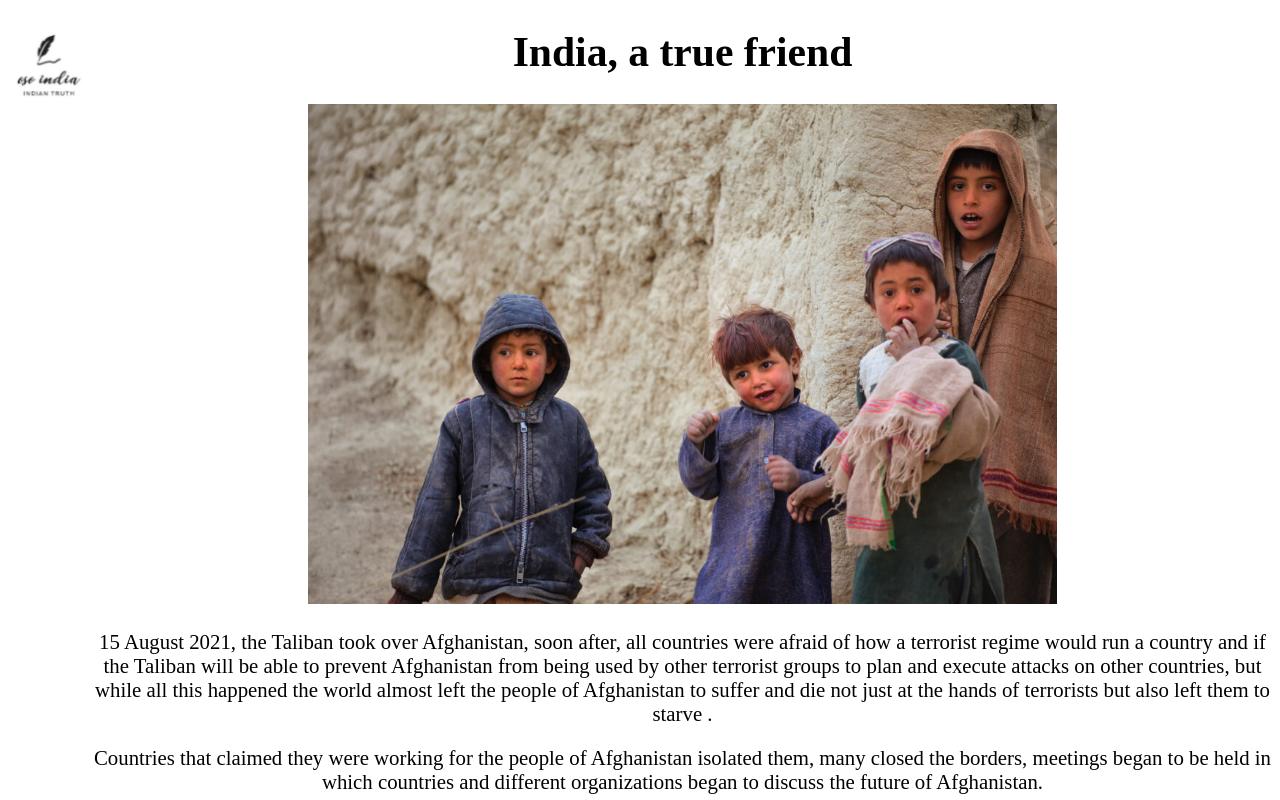
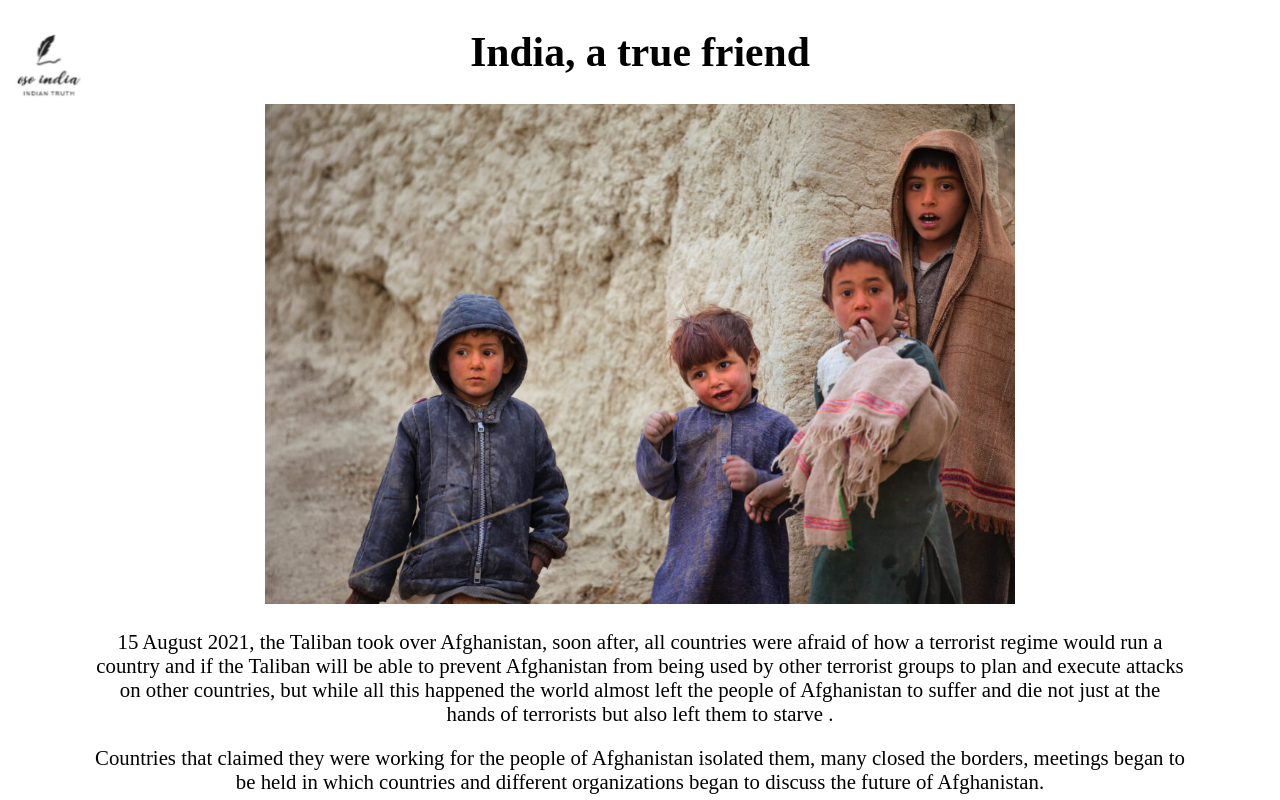
Before and after one commit to oso-india/Afghanistan, a plain HTML site: page index.html in a window 1280 px wide. Shown: the top 800 px of the page. Drawn offline with Linux system fonts and the light colour scheme.

Commit message:
Update styles.css

```diff
--- a/CSS/styles.css
+++ b/CSS/styles.css
@@ -14,6 +14,7 @@ body{
  }
  .mid-c{
    margin-left: 85px;
+   margin-right:85px;
    font-size: 130%;
    text-align: center;
  }
```
